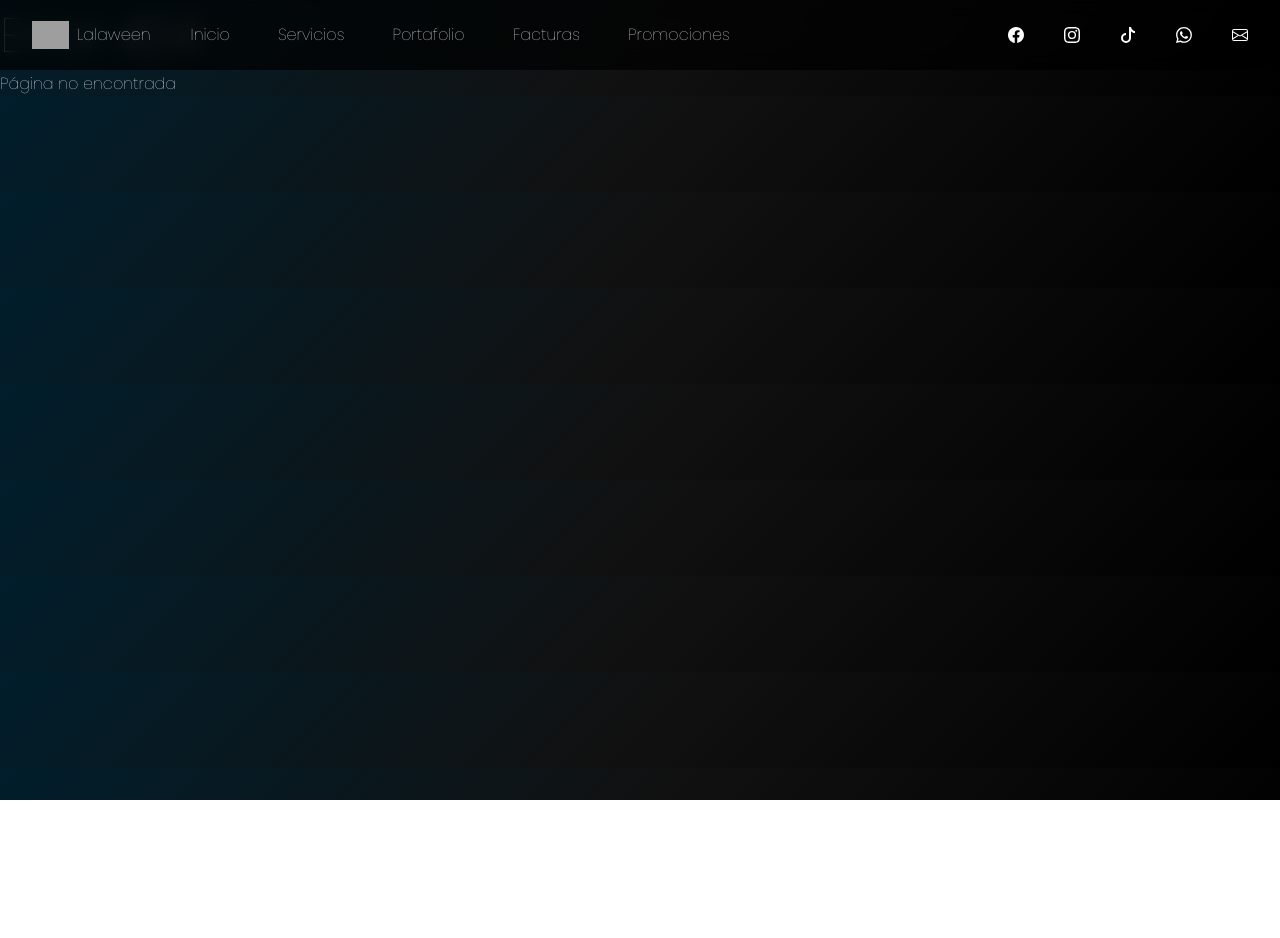
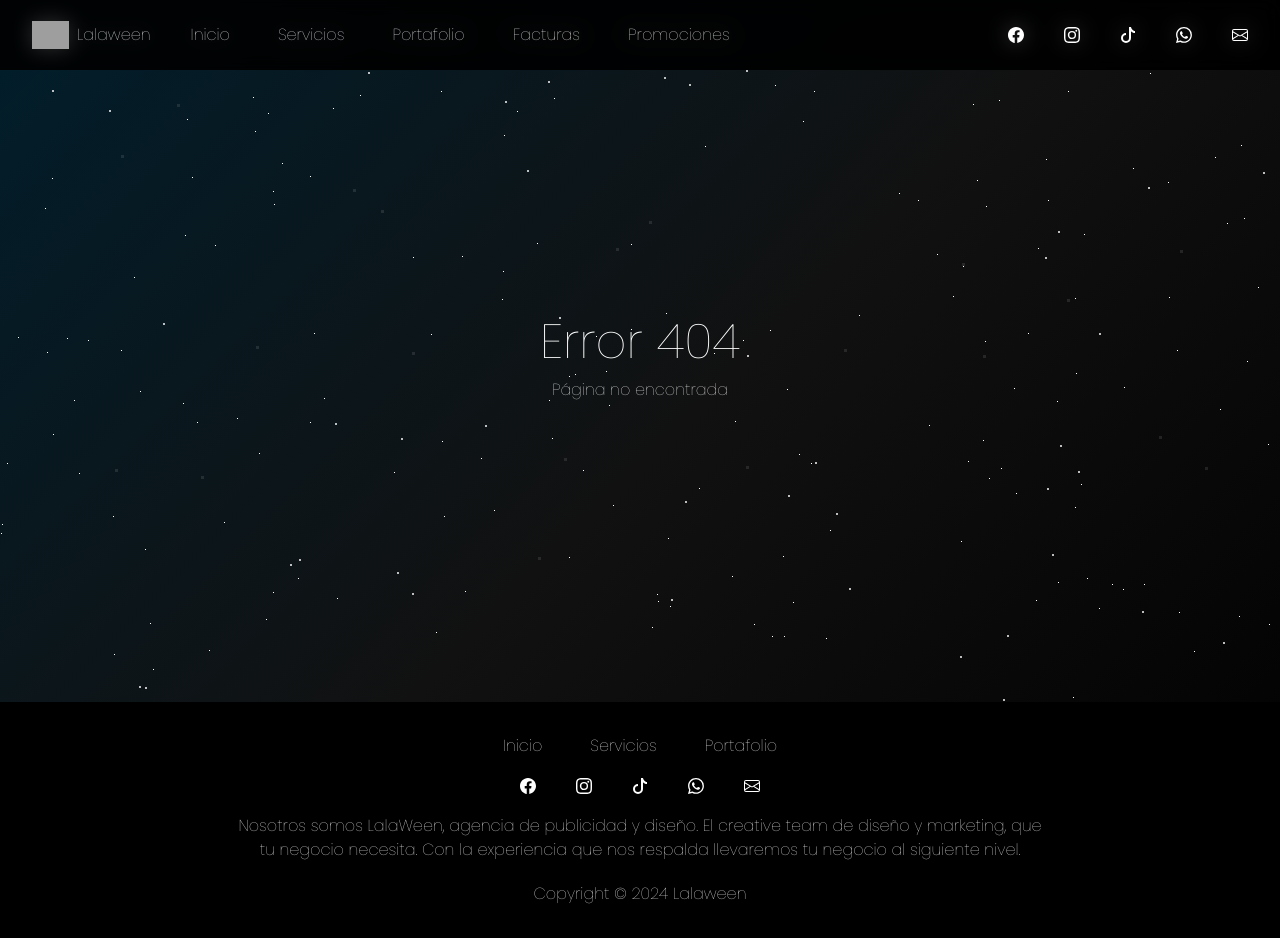
Before and after one commit to AngelLuna17-code/Lalaween, a React (Create React App) app: page /Paquete1/Facturas in a window 1280 px wide. Before the commit this address had no page. Before the commit the page ends 800 px from the top, so only its background shows below. Built offline with nearby package versions, Linux system fonts and the light colour scheme; grey boxes are pictures that could not be loaded.

Commit message:
estilado page not found

```diff
--- a/src/pages/NotFound.js
+++ b/src/pages/NotFound.js
@@ -1,11 +1,29 @@
 import React from 'react';
+import SmallStars from "../components/SmallStars"
+import Navbar from "../components/Navbar"
+import Footer from "../components/Footer"
+
 
 const NotFound = () => {
+
   return (
-    <div>
-      <h1>Error 404</h1>
-      <p>Página no encontrada</p>
-    </div>
+    <section>
+      {/* Stars */}
+      <SmallStars />
+      {/* Stars */}
+      {/* Navbar */}
+      <Navbar />
+      {/* Navbar */}
+      <div className='flex items-center justify-center'>
+        <div className='py-[300px] text-center'>
+          <h1>Error 404</h1>
+          <p>Página no encontrada</p>
+        </div>
+      </div>
+      {/* Footer */}
+      <Footer />
+      {/* Footer */}
+    </section>
   );
 };
 
```
